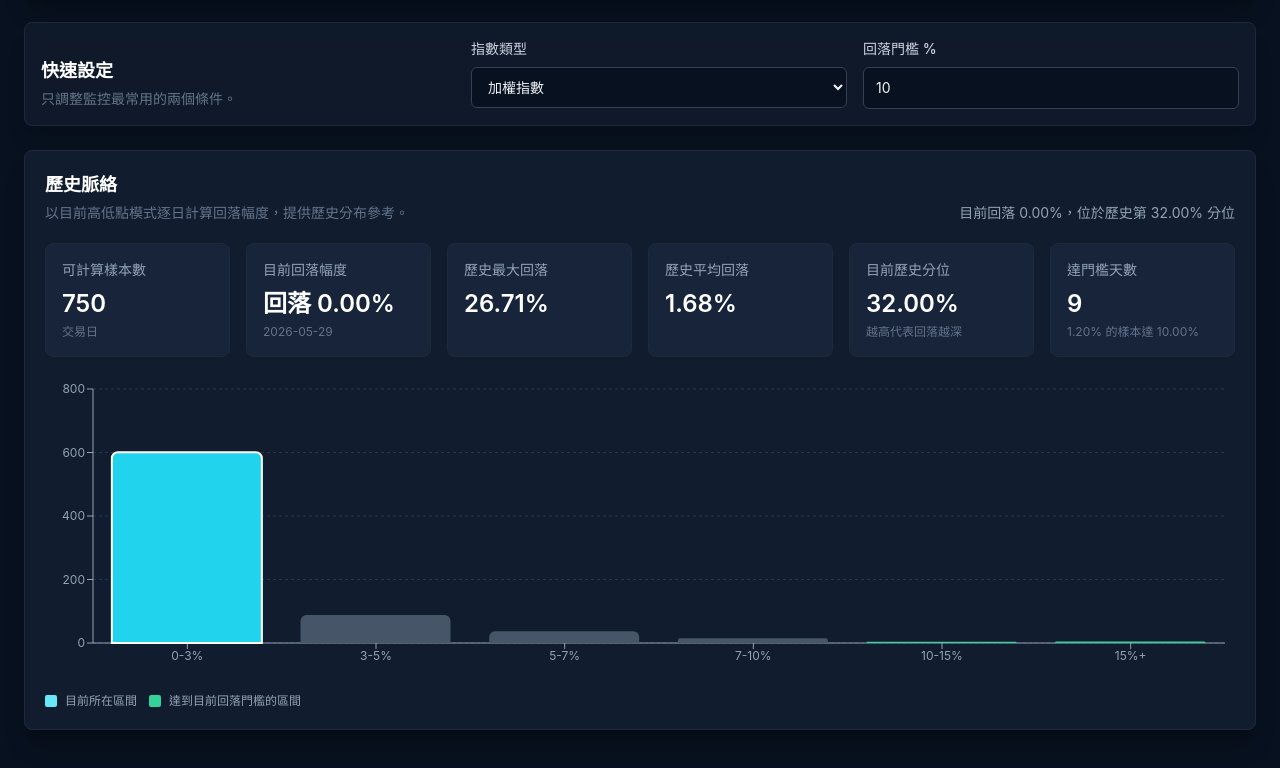
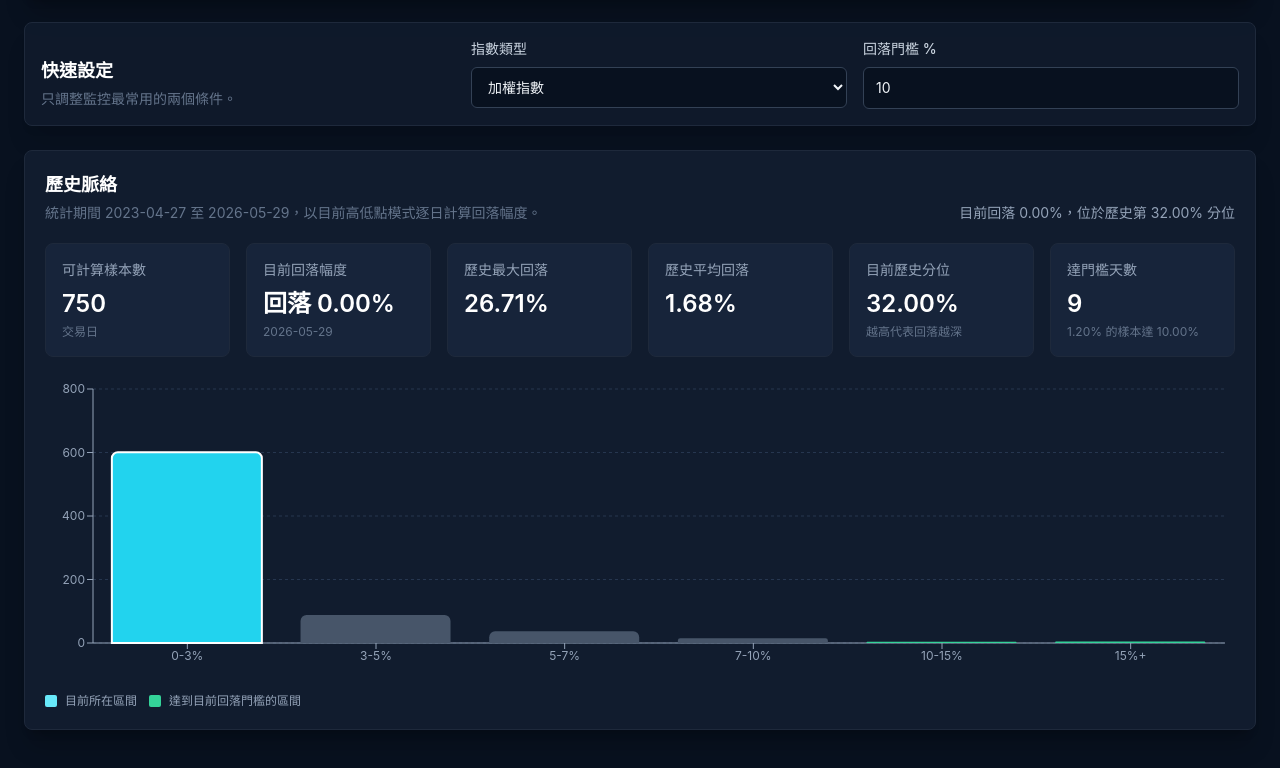
Before and after one commit to tzuhsien-dev/taiex-pullback-monitor, a React (Vite) app: page / in a window 1280 px wide. Shown: the part 1105-1873 px from the top of the page. Built offline with nearby package versions, Linux system fonts and the light colour scheme.

Commit message:
feat: show historical distribution period

```diff
--- a/src/components/HistoricalDistribution.tsx
+++ b/src/components/HistoricalDistribution.tsx
@@ -34,13 +34,17 @@ export function HistoricalDistribution({
     );
   }
 
+  const firstSampleDate = distribution.samples[0]?.date;
+  const lastSampleDate = distribution.samples[distribution.samples.length - 1]?.date;
+  const periodText = firstSampleDate && lastSampleDate ? `${firstSampleDate} 至 ${lastSampleDate}` : '無期間資料';
+
   return (
     <section className="rounded-lg border border-slate-800 bg-panel p-5 shadow-xl shadow-black/20">
       <div className="mb-5 flex flex-col gap-3 lg:flex-row lg:items-end lg:justify-between">
         <div>
           <h2 className="text-lg font-semibold text-white">歷史脈絡</h2>
           <p className="mt-1 text-sm text-slate-500">
-            以目前高低點模式逐日計算回落幅度，提供歷史分布參考。
+            統計期間 {periodText}，以目前高低點模式逐日計算回落幅度。
           </p>
         </div>
         <div className="text-sm text-slate-400 lg:text-right">
```
